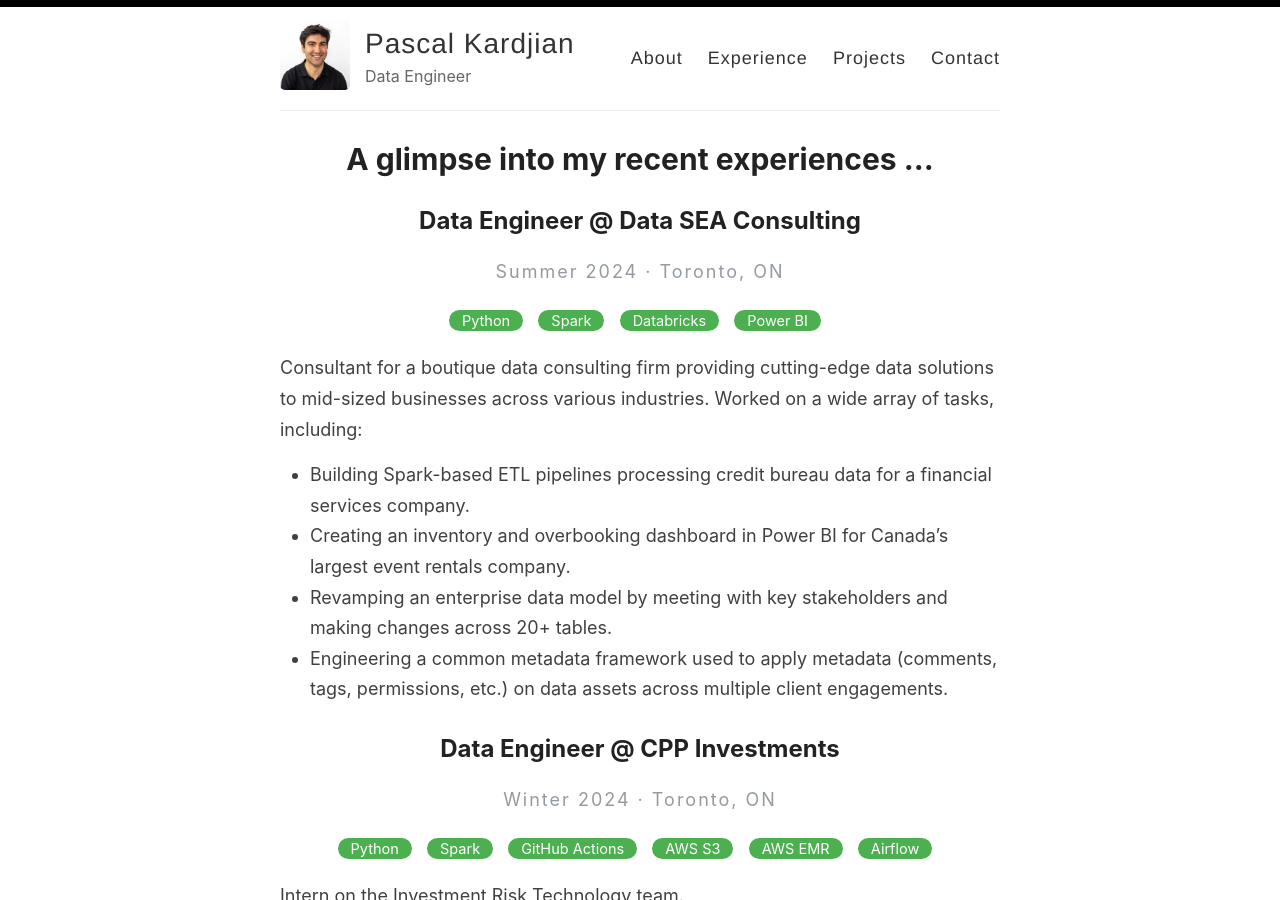
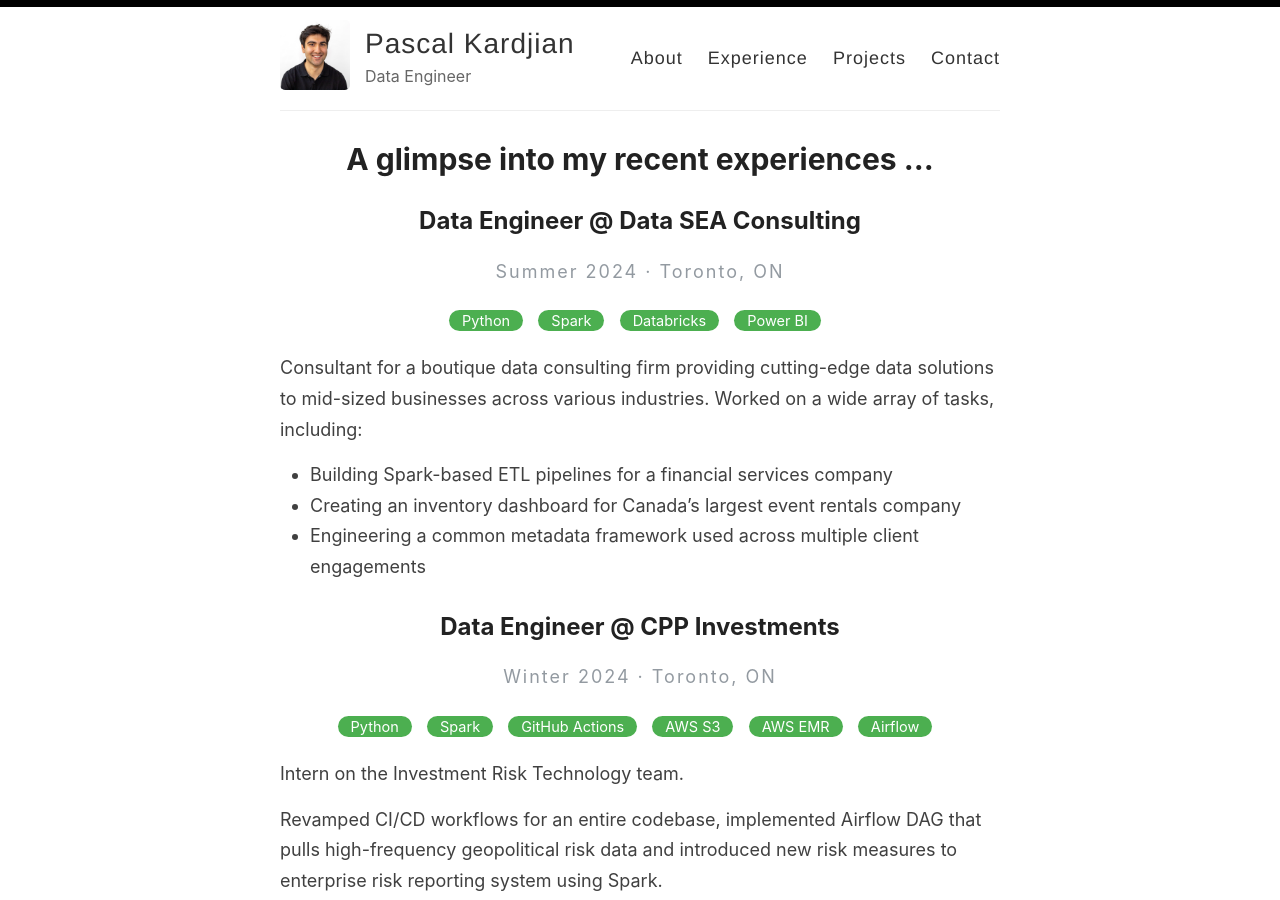
Before and after one commit to pkardjian/pkardjian.github.io, a Jekyll site: the page built from _pages/experience.md, in a window 1280 px wide and 900 px high. Built offline with Jekyll 4.4.1, drawn with Linux system fonts in a browser that asks for light colours.

Commit message:
Fix Emoji

```diff
--- a/_pages/experience.md
+++ b/_pages/experience.md
@@ -17,10 +17,9 @@ permalink: /experience/
 
 Consultant for a boutique data consulting firm providing cutting-edge data solutions to mid-sized businesses across various industries. Worked on a wide array of tasks, including:
 
-- Building Spark-based ETL pipelines processing credit bureau data for a financial services company.
-- Creating an inventory and overbooking dashboard in Power BI for Canada's largest event rentals company.
-- Revamping an enterprise data model by meeting with key stakeholders and making changes across 20+ tables.
-- Engineering a common metadata framework used to apply metadata (comments, tags, permissions, etc.) on data assets across multiple client engagements.
+- Building Spark-based ETL pipelines for a financial services company
+- Creating an inventory dashboard for Canada's largest event rentals company
+- Engineering a common metadata framework used across multiple client engagements
 
 ## Data Engineer @ CPP Investments
 
--- a/index.html
+++ b/index.html
@@ -11,7 +11,7 @@ layout: default
     &#127936 Playing Basketball
     <br>&#128192 Collecting Vinyls
     <br>&#9917 Watching the English Premier League
-    <br>&#129489 Exploring Different Cuisines
+    <br>&#8205 Exploring Different Cuisines
 
   </p>
 
```
